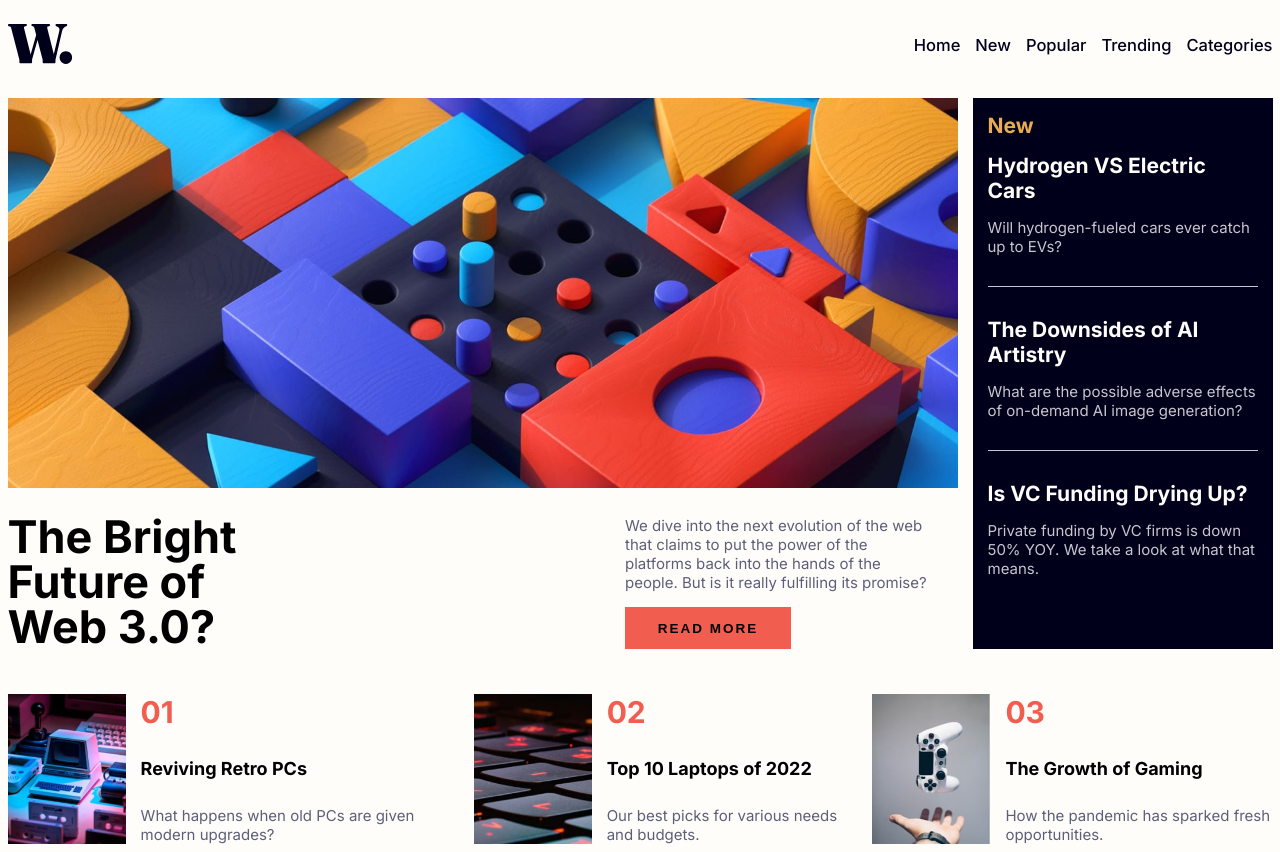
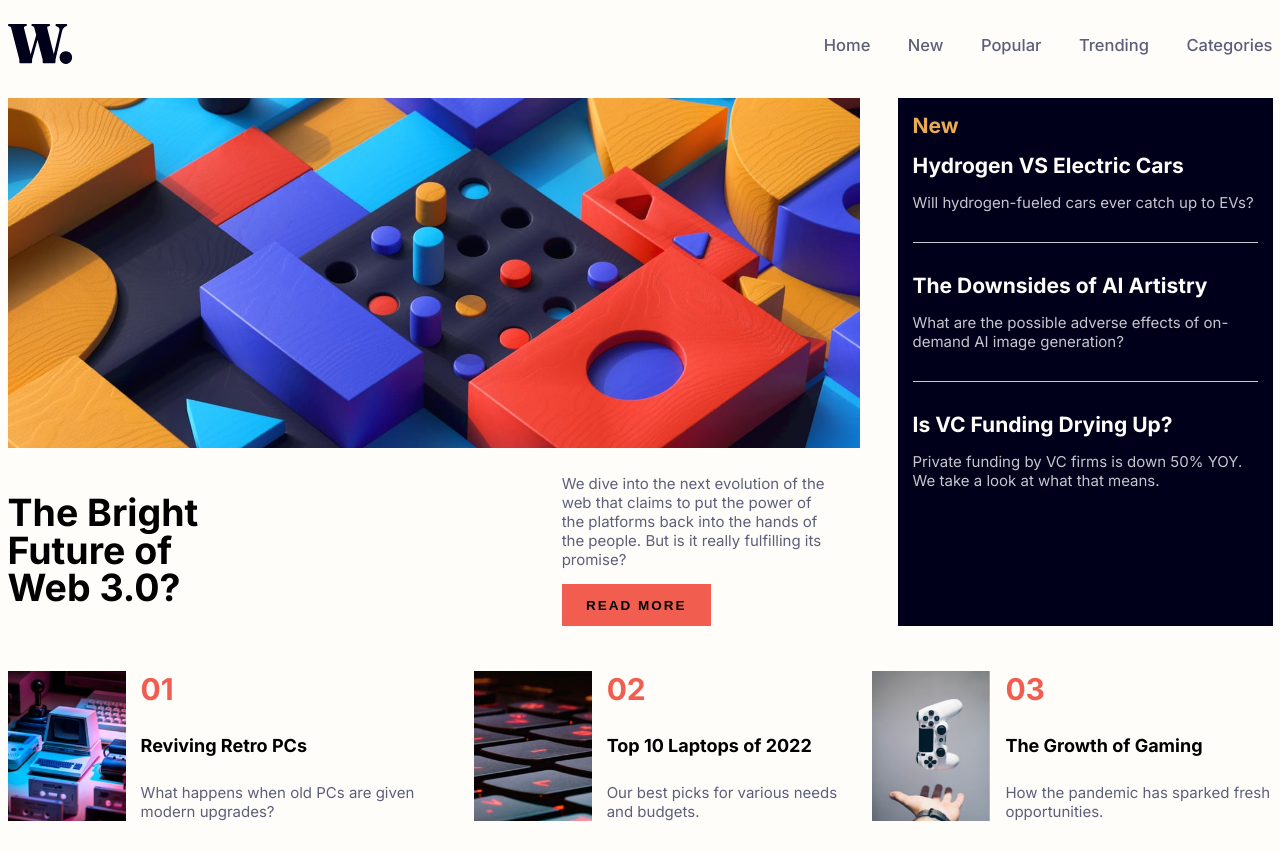
Before and after one commit to userMauro-code/news-homepage-main, a plain HTML site: page index.html in a window 1280 px wide. After the commit the page ends 829 px from the top, so only its background shows below. Drawn offline with Linux system fonts and the light colour scheme.

Commit message:
agregado de hover

```diff
--- a/css/style.css
+++ b/css/style.css
@@ -204,11 +204,11 @@ display: flex;
         display: grid;
         max-width: 1444px;
         width: 100%;
-        grid-template-columns: 1fr 1fr 20em;
+        grid-template-columns: 1fr 1fr 25em;
         grid-template-rows: 5em 1fr 12em;
         margin: 2em;
         margin: auto;
-        column-gap: 1em;
+        column-gap: 2.5em;
         row-gap: 1em;
     }
 
@@ -229,9 +229,17 @@ display: flex;
     .nav ul {
         display: flex;
         flex-direction: row;
-        gap: 1em;
+        gap: 2.5em;
         align-items: start;
         margin-top: 0;
+    }
+
+    .listItem  a{
+        color: var(--neutral-azulOscuro);
+    }
+
+    .listItem a:hover{
+        color: var(--primario-naranja);
     }
 
     .header {
@@ -247,19 +255,21 @@ display: flex;
         grid-row: 2/3;
         grid-column: 1/3;
         margin: 0;
+
     }
 
     .main h1 {
         width: 30%;
         line-height: 1;
-        font-size: 3em;
+        font-size: 2.5em;
+        align-self: center;
     }
 
     .row__main {
         display: flex;
         flex-direction: row;
         width: 100%;
-        align-items: end;
+        align-items: start;
         justify-content: space-between;
     }
 
@@ -270,6 +280,12 @@ display: flex;
         height: -webkit-fill-available;
         justify-content: space-between;
         width: 35%;
+    }
+
+    .btn__read:hover {
+        background-color: var(--neutral-azulOscuroFuerte);
+        color: var(--neutral-blanco);
+        cursor: pointer;
     }
 
     .section {
```
Also changed, not shown: index.html (+5 -7 lines).
